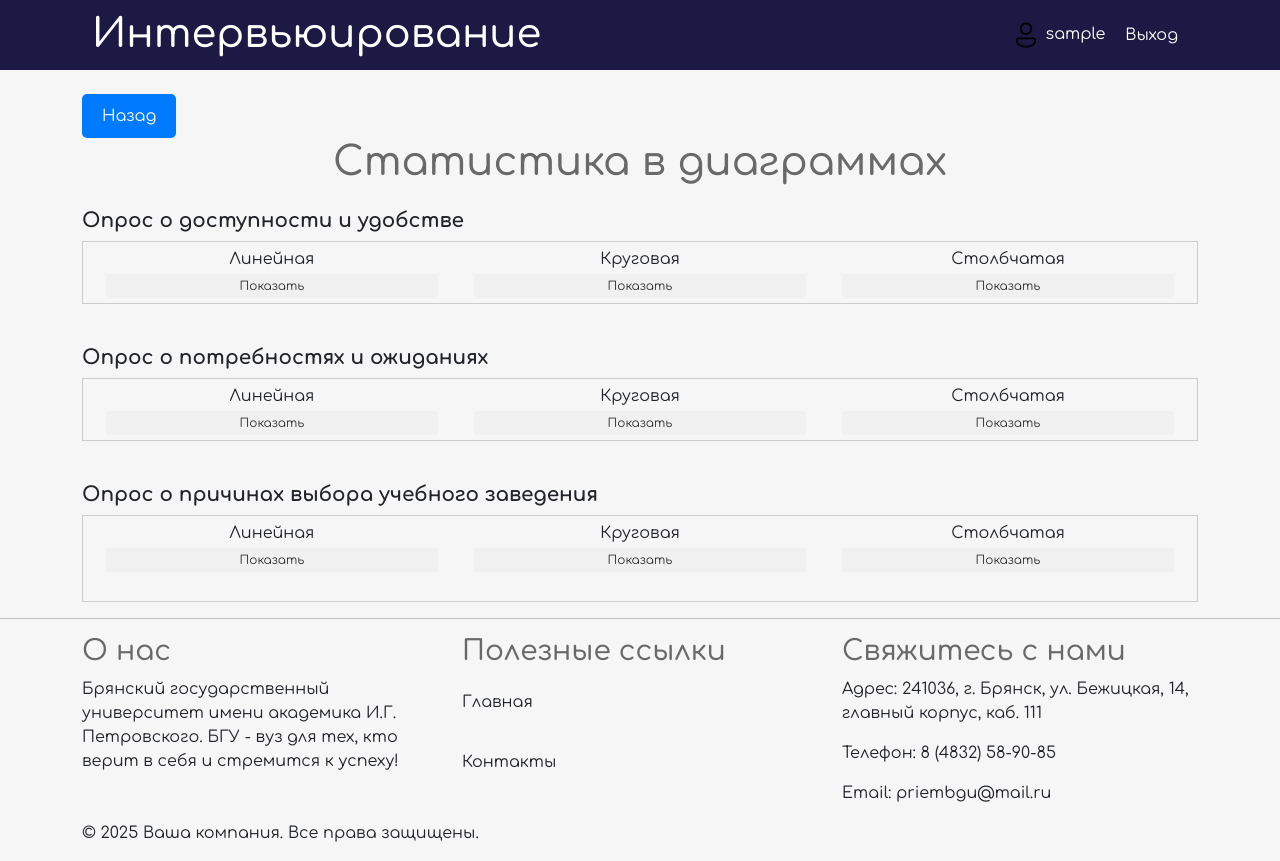
After one commit to kiryalemeshev/DiplomWeb, a PHP site: page /DiplomWeb/admin/statistics/index.php in a window 1280 px wide. The commit adds this page. Run offline with PHP 8.4, Linux system fonts and the light colour scheme; the visitor is signed in with stand-in values (Sample User, id 1); data that the repository does not hold is empty.

Commit message:
add forms on work to statistics

```diff
--- /dev/null
+++ b/admin/statistics/index.php
@@ -0,0 +1,206 @@
+<?php include("../../path.php");
+
+
+include '../../app/controllers/posts.php';
+
+?>
+
+<!doctype html>
+<html lang="en">
+<head>
+    <meta charset="utf-8">
+    <meta name="viewport" content="width=device-width, initial-scale=1">
+    <title>Анкетирование</title>
+
+    <style>
+
+
+
+
+        /* Стили для кнопки "Назад" */
+        .back-button {
+            /* Убираем абсолютное позиционирование */
+            background-color: #007bff; /* Цвет фона */
+            color: #fff; /* Цвет текста */
+            border: none; /* Убираем рамку */
+            padding: 10px 20px; /* Отступы внутри кнопки */
+            border-radius: 5px; /* Скругляем углы */
+            cursor: pointer; /* Меняем курсор при наведении */
+            text-decoration: none; /* Убираем подчеркивание у ссылки */
+            transition: background-color 0.3s ease; /* Плавный переход цвета фона */
+            order: 1;       /* Помещаем кнопку в начало строки (слева) */
+        }
+
+        .back-button:hover {
+            background-color: #0056b3; /* Меняем цвет фона при наведении */
+        }
+
+
+        body {
+            font-family: sans-serif;
+        }
+
+        .topic-container {
+            margin-bottom: 15px; /* Уменьшаем отступ */
+        }
+
+        .topic-title {
+            font-weight: bold;
+            margin-bottom: 3px; /* Уменьшаем отступ */
+            font-size: 14px; /* Уменьшаем размер шрифта */
+        }
+
+        .chart-options {
+            display: flex;
+            justify-content: space-around;
+            margin-top: 5px; /* Уменьшаем отступ */
+            border: 1px solid #ccc;
+            padding: 5px; /* Уменьшаем padding */
+        }
+
+        .chart-option {
+            text-align: center;
+            width: 30%; /* Занимает треть ширины, остальное - отступы */
+        }
+
+        .chart-option a {
+            display: block;
+            margin-top: 3px; /* Уменьшаем отступ */
+            padding: 3px 5px; /* Уменьшаем padding */
+            background-color: #f0f0f0;
+            border-radius: 3px; /* Уменьшаем border-radius */
+            text-decoration: none;
+            color: #333;
+            font-size: 12px; /* Уменьшаем размер шрифта */
+        }
+
+        .chart-option a:hover {
+            background-color: #ddd;
+        }
+
+        .chart-container {
+            border: 1px solid #ccc;
+            padding: 5px; /* Уменьшаем padding */
+            margin-top: 5px; /* Уменьшаем отступ */
+            min-height: 100px; /* Уменьшаем высоту */
+        }
+
+
+
+        .download-links a {
+            margin: 0 3px; /* Уменьшаем отступ */
+            font-size: 10px; /* Уменьшаем размер шрифта */
+        }
+
+
+        /* Стили для центрирования заголовка */
+        .container h1 {
+            text-align: center; /* Центрируем заголовок по горизонтали */
+            margin-bottom: 20px; /* Добавляем отступ снизу */
+            flex-grow: 1;    /* Заголовок занимает доступное место */
+            order: 2;        /* Помещаем заголовок после кнопки */
+        }
+        .topic-title {
+            font-weight: bold;
+            margin-bottom: 3px;
+            font-size: 20px; /* Увеличиваем размер шрифта здесь */
+        }
+
+    </style>
+
+    <link href="https://cdn.jsdelivr.net/npm/bootstrap@5.3.3/dist/css/bootstrap.min.css" rel="stylesheet"
+          integrity="sha384-QWTKZyjpPEjISv5WaRU9OFeRpok6YctnYmDr5pNlyT2bRjXh0JMhjY6hW+ALEwIH" crossorigin="anonymous">
+
+
+    <link rel="icon" type="image/png" href="../../assets/icons/logo_main.png">
+
+    <link rel="stylesheet" href="../../assets/css/admin.css">
+    <link rel="preconnect" href="https://fonts.googleapis.com">
+    <link rel="preconnect" href="https://fonts.gstatic.com" crossorigin>
+    <link href="https://fonts.googleapis.com/css2?family=Comfortaa:wght@300..700&display=swap" rel="stylesheet">
+
+
+
+
+</head>
+<body>
+
+
+<?php  include "../../app/include/header-admin.php"; ?>
+
+
+<div class="container">
+    <br> <button class="back-button" onclick="window.history.back();"><i class="fas fa-arrow-left"></i> Назад</button>
+
+    <h1>Статистика в диаграммах</h1>
+
+    <!-- Опрос о доступности и удобстве -->
+    <div class="topic-container">
+        <div class="topic-title">Опрос о доступности и удобстве</div>
+        <div class="chart-options">
+            <div class="chart-option">
+                <div>Линейная</div>
+                <a href="#">Показать</a>
+            </div>
+            <div class="chart-option">
+                <div>Круговая</div>
+                <a href="#">Показать</a>
+            </div>
+            <div class="chart-option">
+                <div>Столбчатая</div>
+                <a href="#">Показать</a>
+            </div>
+        </div>
+    </div><br>
+
+    <!-- Опрос о потребностях и ожиданиях -->
+    <div class="topic-container">
+        <div class="topic-title">Опрос о потребностях и ожиданиях</div>
+        <div class="chart-options">
+            <div class="chart-option">
+                <div>Линейная</div>
+                <a href="#">Показать</a>
+            </div>
+            <div class="chart-option">
+                <div>Круговая</div>
+                <a href="#">Показать</a>
+            </div>
+            <div class="chart-option">
+                <div>Столбчатая</div>
+                <a href="#">Показать</a>
+            </div>
+        </div>
+    </div><br>
+
+    <!-- Опрос о причинах выбора учебного заведения -->
+    <div class="topic-container">
+        <div class="topic-title">Опрос о причинах выбора учебного заведения</div>
+        <div class="chart-options">
+            <div class="chart-option">
+                <div>Линейная</div>
+                <a href="#">Показать</a>
+
+            </div>
+            <div class="chart-option">
+                <div>Круговая</div>
+                <a href="#">Показать</a>
+
+            </div>
+            <div class="chart-option">
+                <div>Столбчатая</div>
+                <a href="#">Показать</a><br>
+
+            </div>
+        </div>
+    </div>
+</div>
+
+
+
+
+<?php include("../../app/include/footer.php"); ?>
+
+
+<script src="https://cdn.jsdelivr.net/npm/bootstrap@5.3.3/dist/js/bootstrap.bundle.min.js" integrity="sha384-YvpcrYf0tY3lHB60NNkmXc5s9fDVZLESaAA55NDzOxhy9GkcIdslK1eN7N6jIeHz" crossorigin="anonymous"></script>
+</body>
+</html>
--- a/app/include/sidebar-admin.php
+++ b/app/include/sidebar-admin.php
@@ -19,6 +19,9 @@
             <li>
                 <a href="../../admin/excel/index.php">Экспорт Excel</a>
             </li>
+            <li>
+                <a href="../../admin/statistics/index.php">Статистика</a>
+            </li>
         </ul>
 
 
--- a/counter.txt
+++ b/counter.txt
@@ -1 +1 @@
-529
+540
```
